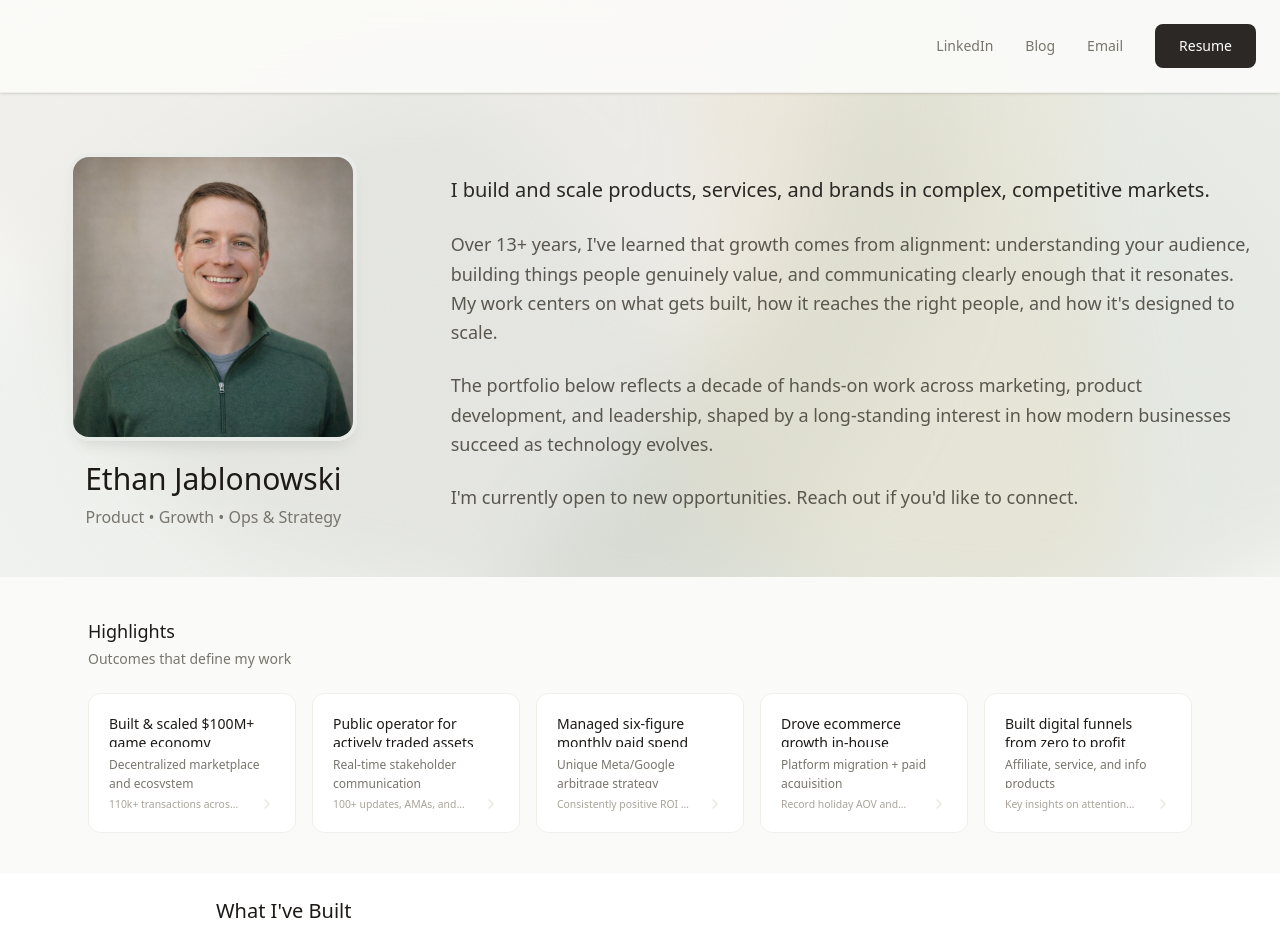
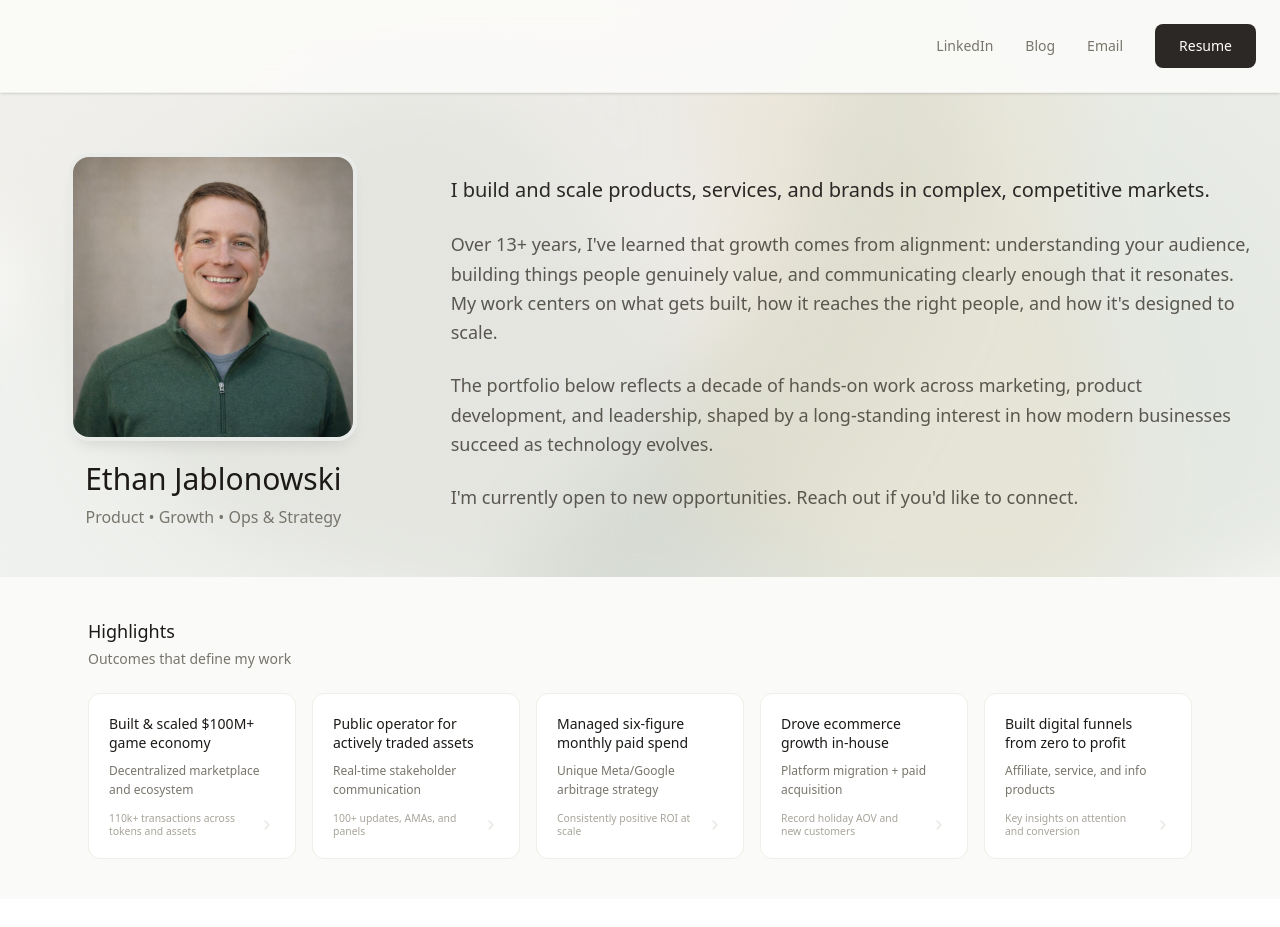
Before and after one commit to EthanJablonowski/career-dashboard, a Next.js app in the folder career-dashboard/: page / in a window 1280 px wide. Shown: the top 927 px of the page. Built offline with nearby package versions, Linux system fonts and the light colour scheme.

Commit message:
Fix highlight cards - show all text without truncation
Remove fixed heights and line-clamp to display full text content.
Cards now auto-size to fit content with items-stretch for equal heights.

Co-Authored-By: Claude Opus 4.5 <noreply@anthropic.com>

```diff
--- a/career-dashboard/components/Highlights.tsx
+++ b/career-dashboard/components/Highlights.tsx
@@ -114,20 +114,18 @@ export default function Highlights() {
                 <button
                   key={i}
                   onClick={() => handleCardClick(highlight)}
-                  className="relative flex-none w-[85vw] max-w-[320px] h-[130px] snap-center p-5 bg-white border border-warm-200 rounded-xl text-left hover:border-sage-400 transition-all duration-200 flex flex-col"
+                  className="relative flex-none w-[85vw] max-w-[320px] snap-center p-5 bg-white border border-warm-200 rounded-xl text-left hover:border-sage-400 transition-all duration-200 flex flex-col"
                 >
-                  {/* Title - 2 line clamp */}
-                  <h3 className="text-base font-medium text-warm-900 leading-snug pr-6 line-clamp-2">
+                  <h3 className="text-base font-medium text-warm-900 leading-snug pr-6">
                     {highlight.header}
                   </h3>
-                  {/* Subtitle - 2 line clamp */}
-                  <p className="text-sm text-warm-600 mt-2 leading-relaxed line-clamp-2">
+                  <p className="text-sm text-warm-600 mt-2 leading-relaxed">
                     {highlight.subheader}
                   </p>
                   {/* Meta row - pinned to bottom */}
-                  <div className="mt-auto pt-2 flex items-center justify-between">
+                  <div className="mt-auto pt-3 flex items-center justify-between">
                     {highlight.proof && (
-                      <p className="text-xs text-warm-500 leading-tight line-clamp-1 pr-4">
+                      <p className="text-xs text-warm-500 leading-tight pr-4">
                         {highlight.proof}
                       </p>
                     )}
@@ -163,25 +161,23 @@ export default function Highlights() {
         </div>
 
         {/* Grid of all cards */}
-        <div className="grid grid-cols-5 gap-4">
+        <div className="grid grid-cols-5 gap-4 items-stretch">
           {highlights.map((highlight, i) => (
             <button
               key={i}
               onClick={() => handleCardClick(highlight)}
-              className="relative h-[140px] p-5 bg-white border border-warm-200 rounded-xl text-left hover:border-sage-400 hover:shadow-md hover:-translate-y-0.5 transition-all duration-200 cursor-pointer group flex flex-col"
+              className="relative p-5 bg-white border border-warm-200 rounded-xl text-left hover:border-sage-400 hover:shadow-md hover:-translate-y-0.5 transition-all duration-200 cursor-pointer group flex flex-col"
             >
-              {/* Title - 2 line clamp */}
-              <h3 className="text-sm font-medium text-warm-900 leading-snug pr-4 line-clamp-2">
+              <h3 className="text-sm font-medium text-warm-900 leading-snug pr-4">
                 {highlight.header}
               </h3>
-              {/* Subtitle - 2 line clamp */}
-              <p className="text-xs text-warm-600 mt-2 leading-relaxed line-clamp-2">
+              <p className="text-xs text-warm-600 mt-2 leading-relaxed">
                 {highlight.subheader}
               </p>
               {/* Meta row - pinned to bottom */}
-              <div className="mt-auto pt-2 flex items-center justify-between">
+              <div className="mt-auto pt-3 flex items-center justify-between">
                 {highlight.proof && (
-                  <p className="text-[0.65rem] text-warm-500 leading-tight line-clamp-1 pr-4">
+                  <p className="text-[0.65rem] text-warm-500 leading-tight pr-4">
                     {highlight.proof}
                   </p>
                 )}
```
